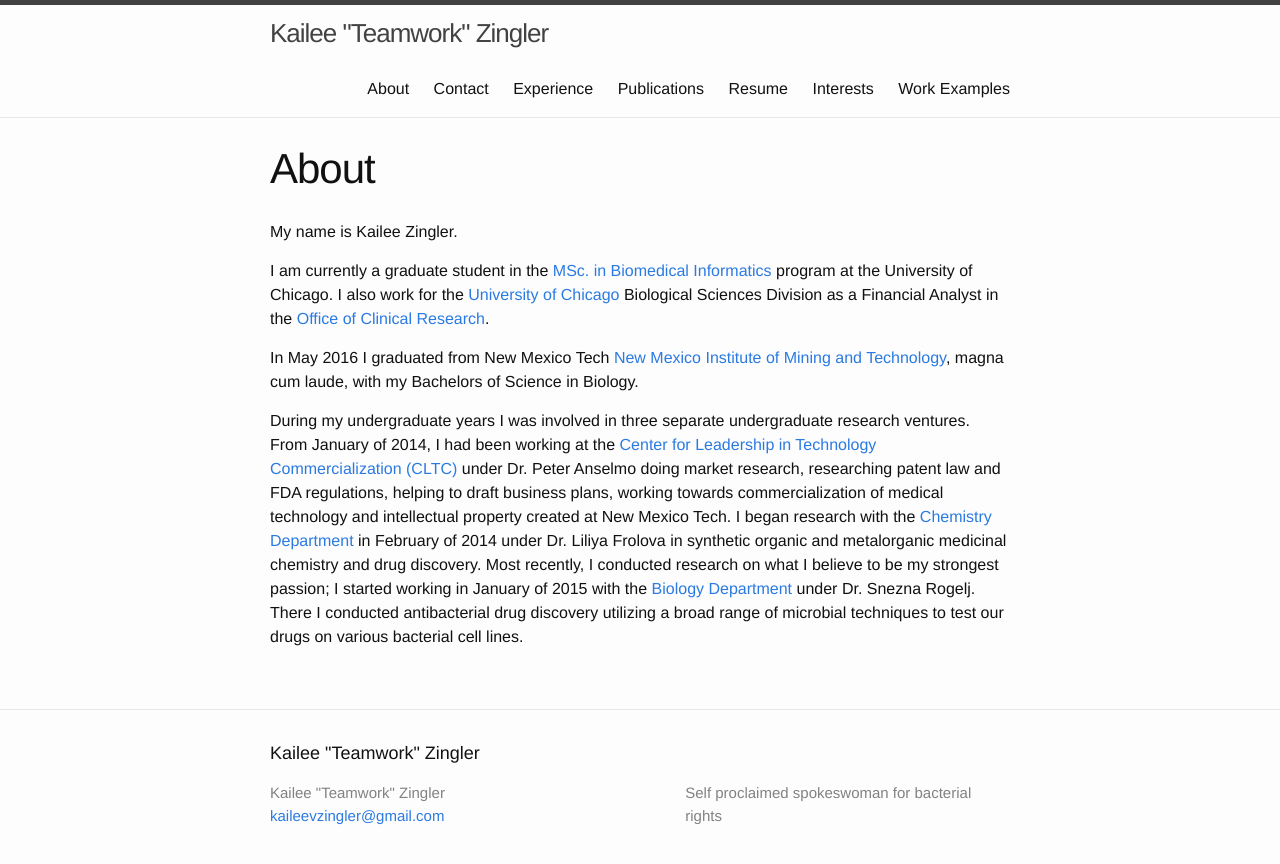
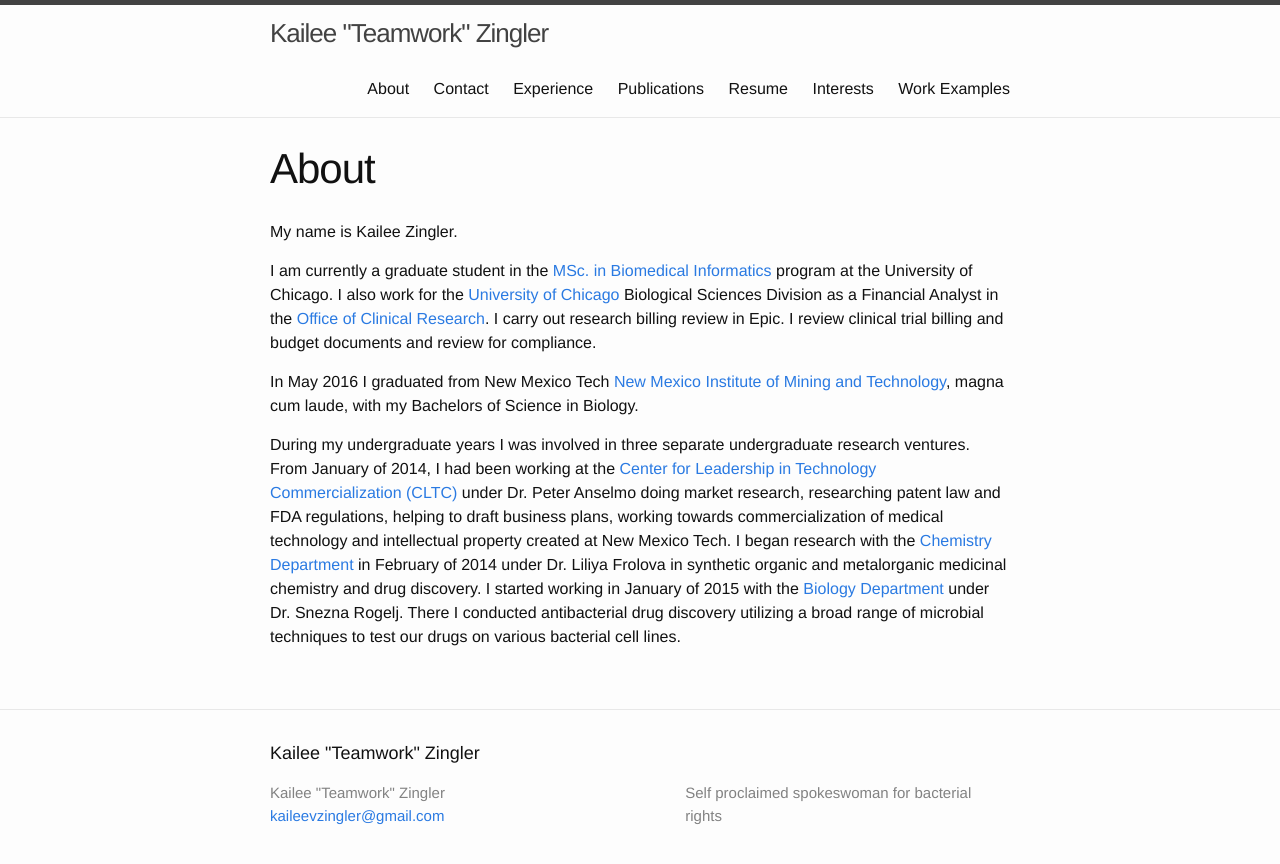
Before and after one commit to kzingler/kzingler.github.io, a Jekyll site: the page built from about.md, in a window 1280 px wide. Shown: the top 864 px of the page. Built offline with Jekyll 4.4.1, drawn with Linux system fonts in a browser that asks for light colours.

Commit message:
updated info

```diff
--- a/about.md
+++ b/about.md
@@ -7,7 +7,7 @@ My name is Kailee Zingler.
 
 I am currently a graduate student in the [MSc. in Biomedical Informatics](https://grahamschool.uchicago.edu/academic-programs/masters-degrees/biomedical-informatics) program at the University of Chicago.
 I also work for the [University of Chicago](https://en.wikipedia.org/wiki/University_of_Chicago) Biological Sciences Division as a Financial Analyst in the
-[Office of Clinical Research](http://bsdocr.bsd.uchicago.edu).
+[Office of Clinical Research](http://bsdocr.bsd.uchicago.edu). I carry out research billing review in Epic. I review clinical trial billing and budget documents and review for compliance.
 
 In May 2016 I graduated from New Mexico Tech [New Mexico Institute of Mining and
 Technology](https://en.wikipedia.org/wiki/New_Mexico_Institute_of_Mining_and_Technology),
@@ -21,8 +21,7 @@ Anselmo doing market research, researching patent law and FDA regulations, helpi
 working towards commercialization of medical technology and intellectual property created at New Mexico Tech.
 I began research with the [Chemistry
 Department](http://infohost.nmt.edu/~chem/) in February of 2014 under Dr. Liliya Frolova in
-synthetic organic and metalorganic medicinal chemistry and drug discovery. Most
-recently, I conducted research on what I believe to be my strongest passion; I started
+synthetic organic and metalorganic medicinal chemistry and drug discovery. I started
 working in January of 2015 with the [Biology
 Department](http://infohost.nmt.edu/~biology/) under Dr. Snezna Rogelj. There
 I conducted antibacterial drug discovery utilizing a broad range of microbial
```
Also changed, not shown: 1 other file.
